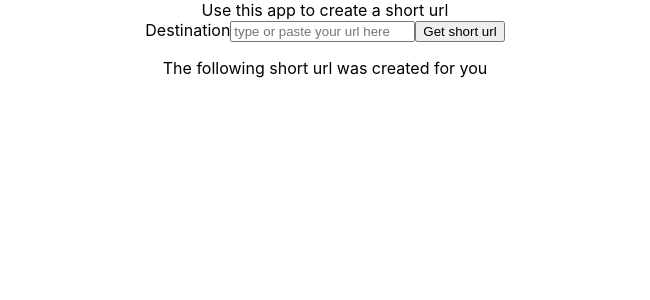
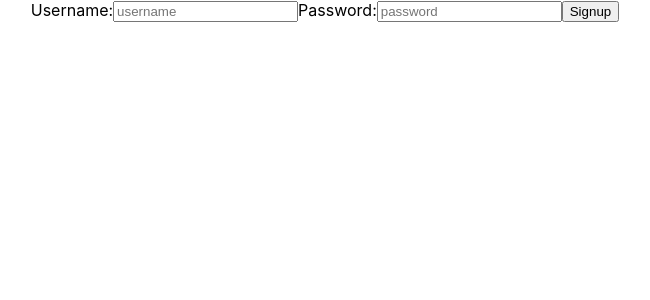
Before and after one commit to robby3bergen/react-url-shortener, a React (Create React App) app: page /signup in a window 1280 px wide. Before the commit this address led to /. Shown: the top 300 px of the page, without its empty margins (315-965 px from the left). Built offline with nearby package versions, Linux system fonts and the light colour scheme; no server answers.

Commit message:
create signup form and route

```diff
--- a/src/App.js
+++ b/src/App.js
@@ -1,10 +1,39 @@
 import React, { Component } from 'react';
 import { Route, Switch, Redirect } from 'react-router-dom';
 import './App.css';
+
 import Shortener from './Components/shortener';
+import Signup from './Components/signup';
+
 import ShortenService from './Services/shortenService';
+import AuthService from './Services/authService';
 
 class App extends Component {
+  constructor(props) {
+    super(props);
+    this.state = {currentUser: null};
+    this.authService = new AuthService();
+    this.getCurrentUser();
+  }
+
+  // check current user in session (only) after page refresh and store in state
+  getCurrentUser() {
+    if (!this.state.currentUser) {
+      /* console.log('Auth service checking session...'); */
+      this.authService.userLoggedIn()
+      .then(response => {
+        /* console.log('Current user in session: ');
+        console.log(response); */
+        this.setState({currentUser: response.currentUser});
+      })
+    }
+  }
+
+  // function setCurrentUser is passed through props to Signup and Login components and will be called from within those components
+  setCurrentUser = (user) => {
+    this.setState({currentUser: user});
+  }
+
   redirectToDestination(id) {
     // get destination url
     const shortenService = new ShortenService();
@@ -26,6 +55,9 @@ class App extends Component {
       <div className="App">
         <Switch>
           <Route exact path="/" component={Shortener} />
+          <Route exact path='/signup'>
+            <Signup setCurrentUser={this.setCurrentUser} />
+          </Route>
           <Route exact path="/:id" render={(({match}) => {
             this.redirectToDestination(match.params.id); // async function, so next statement will execute first!
             return(<Redirect to="/" />);
--- /dev/null
+++ b/src/Components/signup.js
@@ -0,0 +1,54 @@
+import React, { Component } from 'react';
+/* import { Redirect } from 'react-router-dom'; */
+import AuthService from '../Services/authService';
+
+class Signup extends Component {
+  constructor(props) {
+    super(props);
+    this.state = {
+        'username': '',
+        'password': ''
+    };
+    this.authService = new AuthService();
+  }
+
+  handleChange = (event) => {
+    // maintain input values in state
+    event.preventDefault();
+    const {name, value} = event.target;
+    this.setState({[name]: value});
+  }
+
+  handleSubmit = (event) => {
+    event.preventDefault();
+    const {username, password} = this.state;
+
+    this.authService.signup(username, password)
+    .then(response => {
+      // clear username and password in the form
+      this.setState({username: '', password: ''});
+
+      // lifting state up: call setCurrentUser function that was passed through props
+      // and store the currentUser in the state in App.js
+      this.props.setCurrentUser(response);;
+    })
+    .catch(error => console.log('error: ' + error))
+  }
+
+  render() {
+    return(
+      <div>
+        <form onSubmit={this.handleSubmit}>
+          <label>Username:</label>
+          <input name="username" type="text" placeholder="username" value={this.state.username} onChange={this.handleChange} />
+          <label>Password:</label>
+          <input name="password" type="password" placeholder="password" value={this.state.password} onChange={this.handleChange} />
+          <input type="submit" value="Signup" />
+        </form>
+        <p>{this.state.error}</p>
+      </div>
+    )
+  }
+}
+
+export default Signup;
--- a/src/Services/authService.js
+++ b/src/Services/authService.js
@@ -19,7 +19,7 @@ class AuthService {
   }
 
   userLoggedIn = () => {
-    return this.authorise.get('/userLoggedIn')
+    return this.authorise.get('/userloggedin')
     .then(response => response.data)
   }
 }
```
